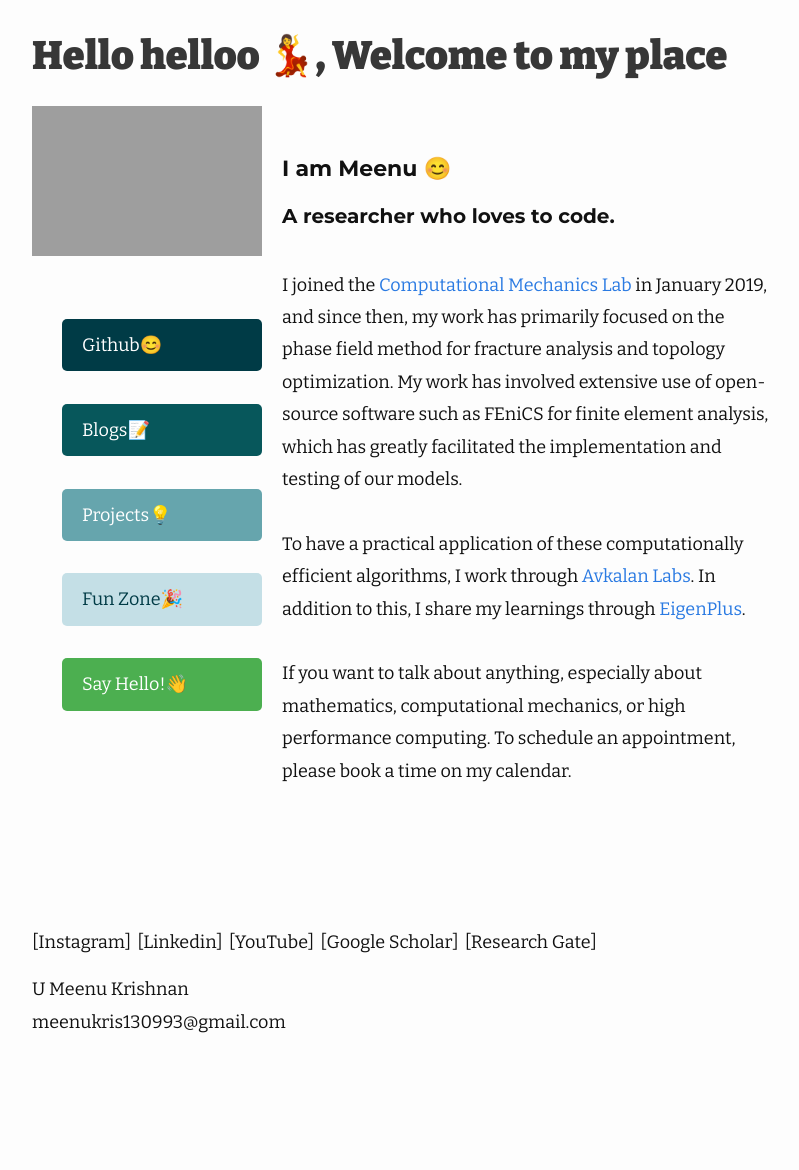
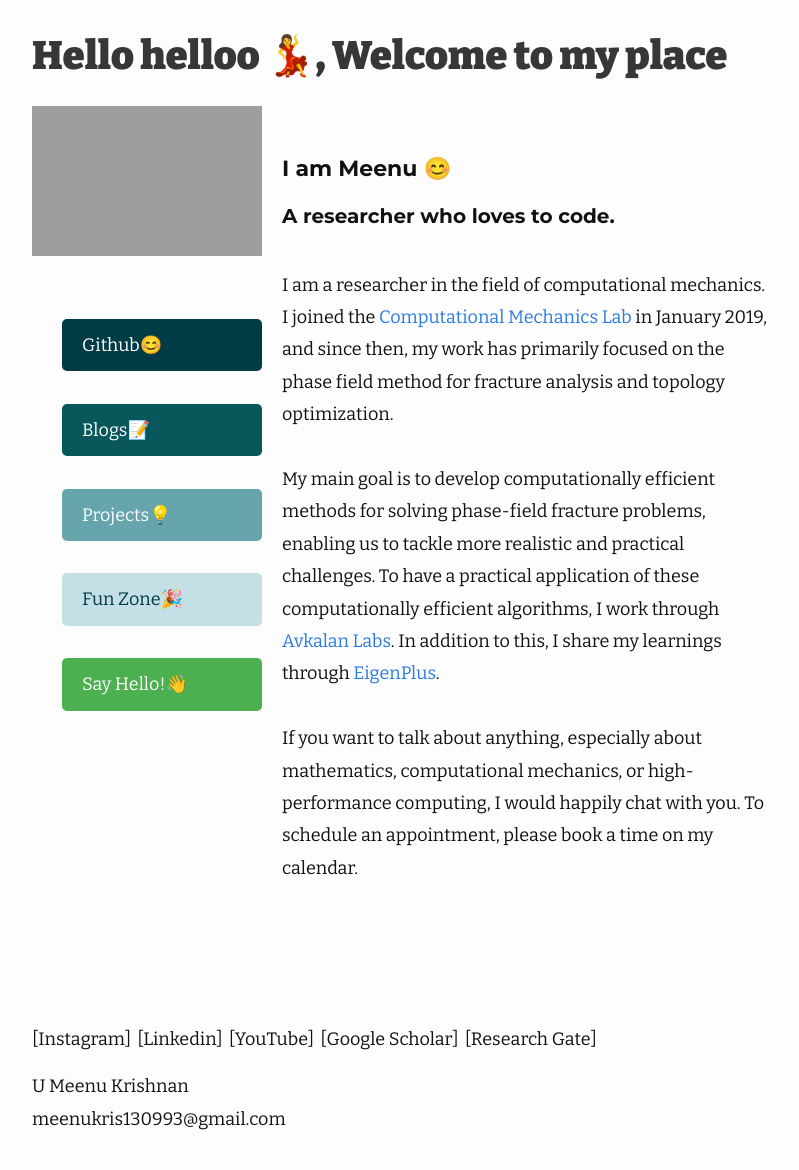
Before and after one commit to umeenukrishnan/umeenukrishnan.github.io, a Jekyll site: the page built from index.markdown, in a window 1280 px wide. Shown: the whole page, without its empty margins (238-1037 px from the left). Built offline with Jekyll 4.4.1, drawn with Linux system fonts in a browser that asks for light colours; before the commit the page ends 1073 px from its top, so only the background shows below that.

Commit message:
Update home.html

```diff
--- a/_layouts/home.html
+++ b/_layouts/home.html
@@ -32,11 +32,11 @@ layout: default
               <p style="font-size: 22px; font-family: Montserrat; line-height: 1.2;"><strong>I am Meenu 😊</strong></p>
               <p style="font-size: 20px; font-family: Montserrat;"><strong>A researcher who loves to code.</strong></p>
               <p style="font-size: 18px; padding-top: 20px; padding-bottom: 30px;">
-                I joined the <a href="https://computationalmechanics.in/rajib_teams/u-meenu-krishnan-2/">Computational Mechanics Lab</a> in January 2019, and since then, my work has primarily focused on the phase field method for fracture analysis and topology optimization. My work has involved extensive use of open-source software such as FEniCS for finite element analysis, which has greatly facilitated the implementation and testing of our models.
-                <br><br>
-                To have a practical application of these computationally efficient algorithms, I work through <a href="https://in.linkedin.com/company/avkalanlabs">Avkalan Labs</a>. In addition to this, I share my learnings through <a href="https://eigenplus.com">EigenPlus</a>.
-                <br><br>
-                If you want to talk about anything, especially about mathematics, computational mechanics, or high performance computing. To schedule an appointment, please book a time on my calendar.
+                 I am a researcher in the field of computational mechanics. I joined the <a href="https://computationalmechanics.in/rajib_teams/u-meenu-krishnan-2/">Computational Mechanics Lab</a> in January 2019, and since then, my work has primarily focused on the phase field method for fracture analysis and topology optimization.
+                 <br><br>
+                  My main goal is to develop computationally efficient methods for solving phase-field fracture problems, enabling us to tackle more realistic and practical challenges. To have a practical application of these computationally efficient algorithms, I work through <a href="https://in.linkedin.com/company/avkalanlabs">Avkalan Labs</a>. In addition to this, I share my learnings through <a href="https://eigenplus.com">EigenPlus</a>.
+                  <br><br>
+                  If you want to talk about anything, especially about mathematics, computational mechanics, or high-performance computing, I would happily chat with you. To schedule an appointment, please book a time on my calendar.
               </p>
             </div>
           </div>
```
